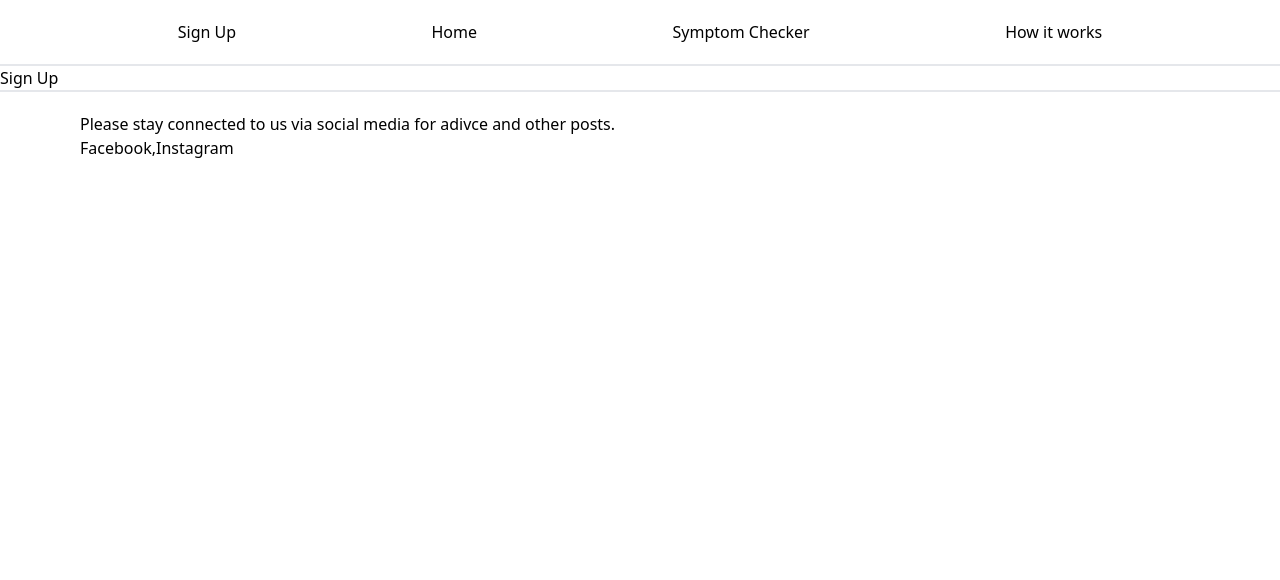
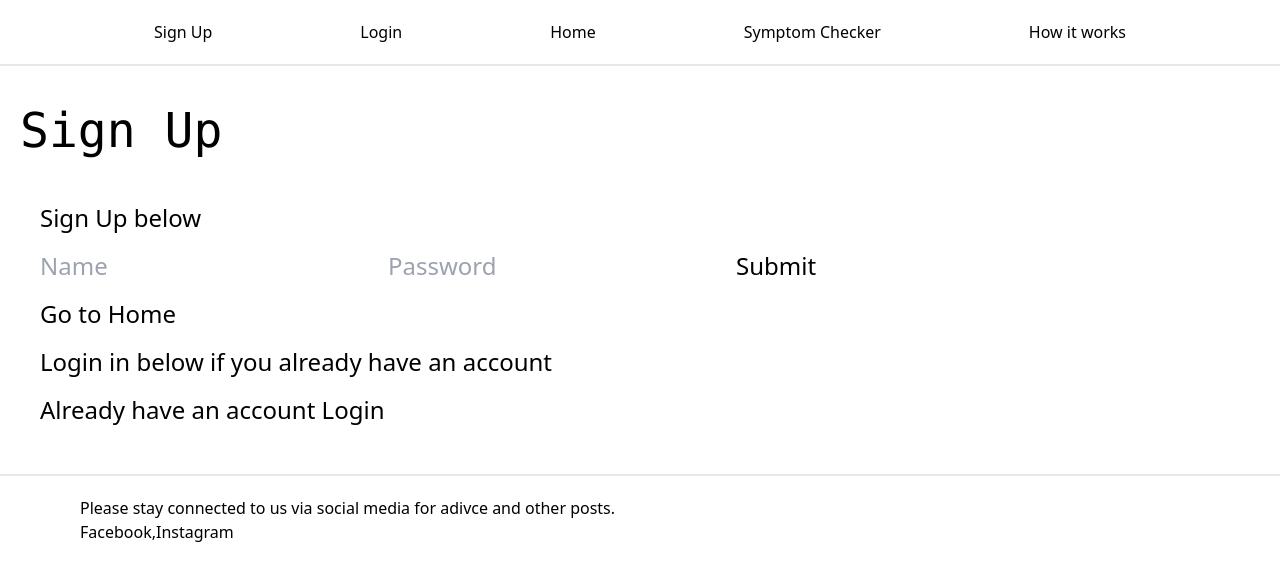
Before and after one commit to ftesh011/Symtom-Check, a Next.js app: page /SignUp in a window 1280 px wide. Shown: the top 580 px of the page. Built offline with nearby package versions, Linux system fonts and the light colour scheme.

Commit message:
16/12/24 push

```diff
--- /dev/null
+++ b/app/Login/page.tsx
@@ -0,0 +1,27 @@
+export default function LoginPage() {
+    return(
+    <div>
+         <h1 className="text-5xl font-mono pt-10 ml-5">Login</h1>
+         <section id="Login" className="text-2xl p-10 leading-loose">
+
+       <h2>Login below</h2>
+
+        <form action="/Login" method="post">
+
+         <input type="text" name="name" placeholder="Name"></input>
+         <input type="password" name="password" placeholder="Password"></input>
+         <input type="submit"></input>
+
+        </form>
+
+         <a href="./SignUp">Create new account</a>
+
+          <p>Logging in successfully? Press the button below to go to the Home Page </p>
+
+         <a href="./">Go to Home</a>
+      </section>
+    </div>
+
+
+ )
+ }
--- a/app/SignUp/page.tsx
+++ b/app/SignUp/page.tsx
@@ -1,7 +1,26 @@
 export default function SignUpPage() {
    return(
    <div>
-       <h1>Sign Up </h1>
+        <h1 className="text-5xl font-mono pt-10 ml-5">Sign Up</h1>
+        <section id="how_it_works" className="text-2xl p-10 leading-loose">
+
+      <h2>Sign Up below</h2>
+
+       <form action="/SignUp" method="post">
+
+        <input type="text" name="name" placeholder="Name"></input>
+        <input type="password" name="password" placeholder="Password"></input>
+        <input type="submit"></input>
+
+       </form>
+
+       <a href="./">Go to Home</a>
+       <p>Login in below if you already have an account</p>
+       <a href="./Login">Already have an account Login</a>
+
+     </section>
    </div>
+
+
 )
 }
--- a/app/create/page.tsx
+++ b/app/create/page.tsx
@@ -1,6 +1,6 @@
 "use client"
 import { FormEvent, useState } from "react"
-
+import generateDiagnoses from "@/tasks/generateDiagnoses";
 
 export default function CreatePage() {
     const [symptoms, setSymptoms] = useState<string[]>([]);
@@ -11,6 +11,7 @@ export default function CreatePage() {
          e.preventDefault();
          setLoading(true);
          console.log(symptoms);
+         generateDiagnoses(symptoms);
      } catch (error) {
         console.log(error);
      } finally{
--- a/app/layout.tsx
+++ b/app/layout.tsx
@@ -30,6 +30,7 @@ export default function RootLayout({
         className={`${geistSans.variable} ${geistMono.variable} antialiased`}>
           <nav className="flex justify-around px-20 py-5 border-b-2">
             <Link href='/SignUp'>Sign Up</Link>
+            <Link href='/Login'>Login</Link>
             <Link href='/'>Home</Link>
             <Link href='/create'>Symptom Checker</Link>
             <Link href='/#how_it_works'>How it works</Link>
--- /dev/null
+++ b/tasks/generateDiagnoses.ts
@@ -0,0 +1,15 @@
+'use server'
+import OpenAI from "openai";
+
+
+const openai = new OpenAI({apiKey: process.env.OPENAI_API_KEY});
+
+
+export default async function generateDiagnoses(symptoms: string[]){
+    try {
+        console.log(symptoms);
+
+    } catch (error) {
+        console.log(error);
+    }
+}
```
Also changed, not shown: package.json (+9 -4 lines), src/index.js (added, +38 -0 lines), src/mongodb.js (added, +25 -0 lines), 1 other file (tests, documents, lock files or other folders).
